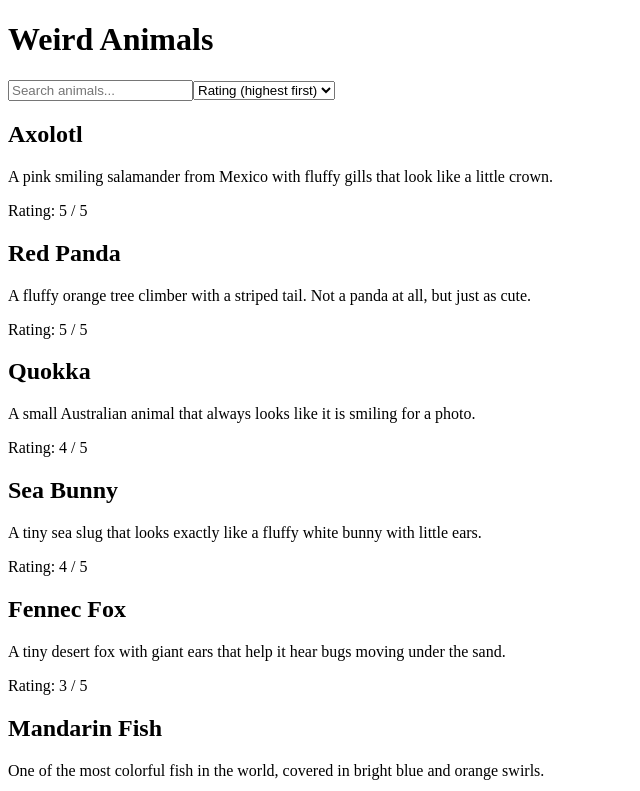
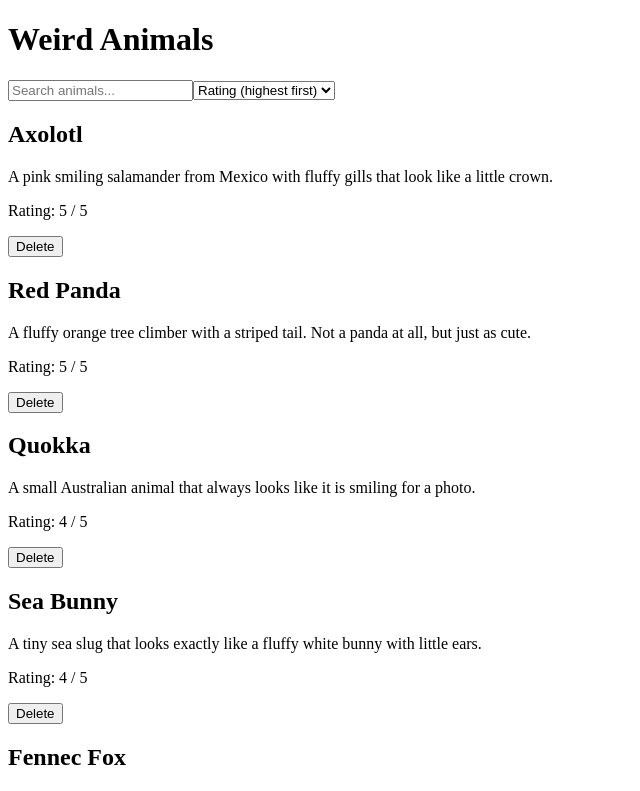
Before and after one commit to jakowczukalicja/react-animal-collection, a React (Vite) app: page / in a window 1280 px wide. Shown: the top 791 px of the page, without its empty margins (0-640 px from the left). Built offline with nearby package versions, Linux system fonts and the light colour scheme.

Commit message:
Add delete button

```diff
--- a/src/App.jsx
+++ b/src/App.jsx
@@ -7,6 +7,10 @@ function App() {
   const [animals, setAnimals] = useState(animalsData)
   const [search, setSearch] = useState('')
   const [sortBy, setSortBy] = useState('rating-high')
+
+  function handleDelete(id) {
+    setAnimals(animals.filter((animal) => animal.id !== id))
+  }
 
   const visibleAnimals = animals.filter((animal) =>
     animal.name.toLowerCase().includes(search.toLowerCase())
@@ -38,7 +42,7 @@ function App() {
       </select>
       <div className="animal-list">
         {sortedAnimals.map((animal) => (
-          <AnimalCard key={animal.id} animal={animal} />
+          <AnimalCard key={animal.id} animal={animal} onDelete={handleDelete}/>
         ))}
       </div>
     </div>
--- a/src/components/AnimalCard.jsx
+++ b/src/components/AnimalCard.jsx
@@ -1,10 +1,11 @@
-function AnimalCard({ animal }) {
+function AnimalCard({ animal, onDelete }) {
   return (
     <div className="animal-card">
       {animal.image && <img src={animal.image} alt={animal.name} />}
       <h2>{animal.name}</h2>
       <p>{animal.description}</p>
       <p>Rating: {animal.rating} / 5</p>
+      <button onClick={() => onDelete(animal.id)}>Delete</button>
     </div>
   )
 }
```
